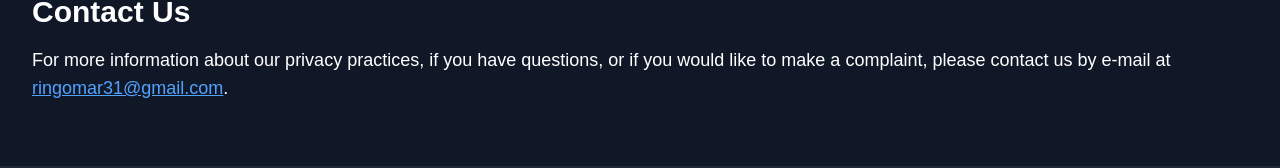
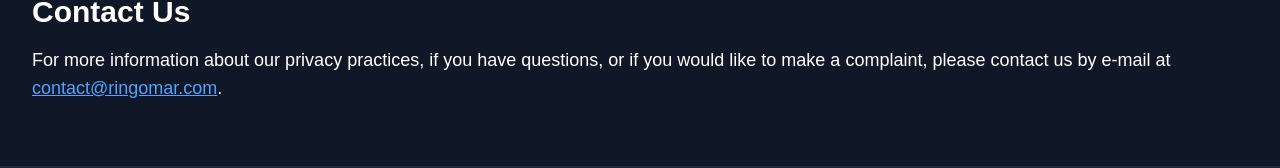
Before and after one commit to RingoMar/ringomar.github.io, a Next.js app in the folder website/: page /privacy-policy in a window 1280 px wide. Shown: the part 1245-1413 px from the top of the page. Built offline with nearby package versions, Linux system fonts and the light colour scheme.

Commit message:
Update: Emails

```diff
--- a/website/app/privacy-policy/page.tsx
+++ b/website/app/privacy-policy/page.tsx
@@ -59,8 +59,8 @@ export default function pp() {
 
       <p className="mb-8 text-lg">
         For more information about our privacy practices, if you have questions, or if you would like to make a complaint, please contact us by e-mail at{" "}
-        <a href="mailto:ringomar31@gmail.com" className="text-blue-600 underline hover:text-blue-800 dark:text-blue-400 dark:hover:text-blue-300">
-          ringomar31@gmail.com
+        <a href="mailto:contact@ringomar.com" className="text-blue-600 underline hover:text-blue-800 dark:text-blue-400 dark:hover:text-blue-300">
+          contact@ringomar.com
         </a>
         .
       </p>
```
Also changed, not shown: 1 other file (tests, documents, lock files or other folders).
